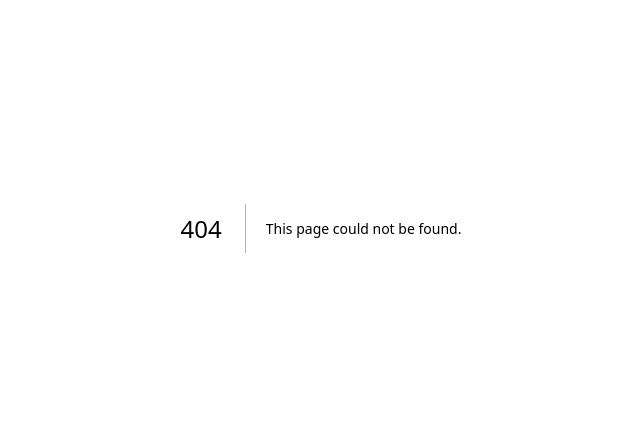
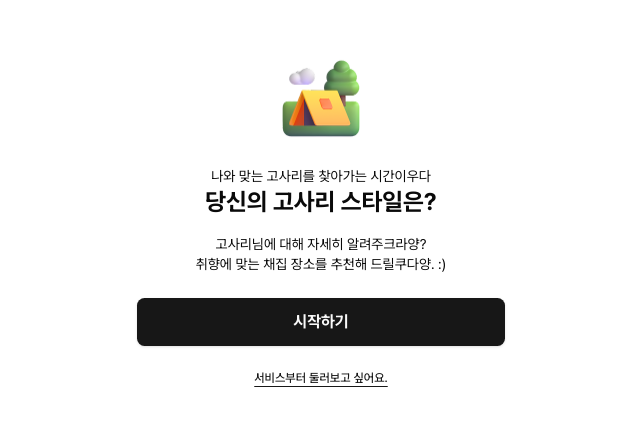
Before and after one commit to gogosari/gogosari-fe, a Next.js app: page /onboarding in a window 1280 px wide. Before the commit this address had no page. Shown: the part 172-598 px from the top of the page, without its empty margins (319-959 px from the left). Built offline with nearby package versions, Linux system fonts and the light colour scheme.

Commit message:
feat: onboarding 메인 페이지 추가

```diff
--- /dev/null
+++ b/app/onboarding/page.tsx
@@ -0,0 +1,31 @@
+import Image from 'next/image'
+import Link from 'next/link'
+
+import SkipButton from '@/features/onboarding/components/buttons/skip-button'
+import campingImage from '@/public/images/camping.png'
+import { Button } from '@/shared/components/ui/button'
+
+export default function OnboardingPage() {
+  return (
+    <div className="flex min-h-screen flex-col items-center justify-center text-center">
+      <Image
+        src={campingImage}
+        alt="캠핑"
+        priority={true}
+        width={88}
+        height={88}
+        className="mb-6"
+      />
+      <p className="text-sm">나와 맞는 고사리를 찾아가는 시간이우다</p>
+      <h1 className="mb-4 text-2xl font-bold">당신의 고사리 스타일은?</h1>
+      <p className="text-sm">
+        고사리님에 대해 자세히 알려주크라양? <br />
+        취향에 맞는 채집 장소를 추천해 드릴쿠다양. :)
+      </p>
+      <Button asChild size="full" className="mt-6 mb-2">
+        <Link href="/onboarding/step">시작하기</Link>
+      </Button>
+      <SkipButton />
+    </div>
+  )
+}
```
